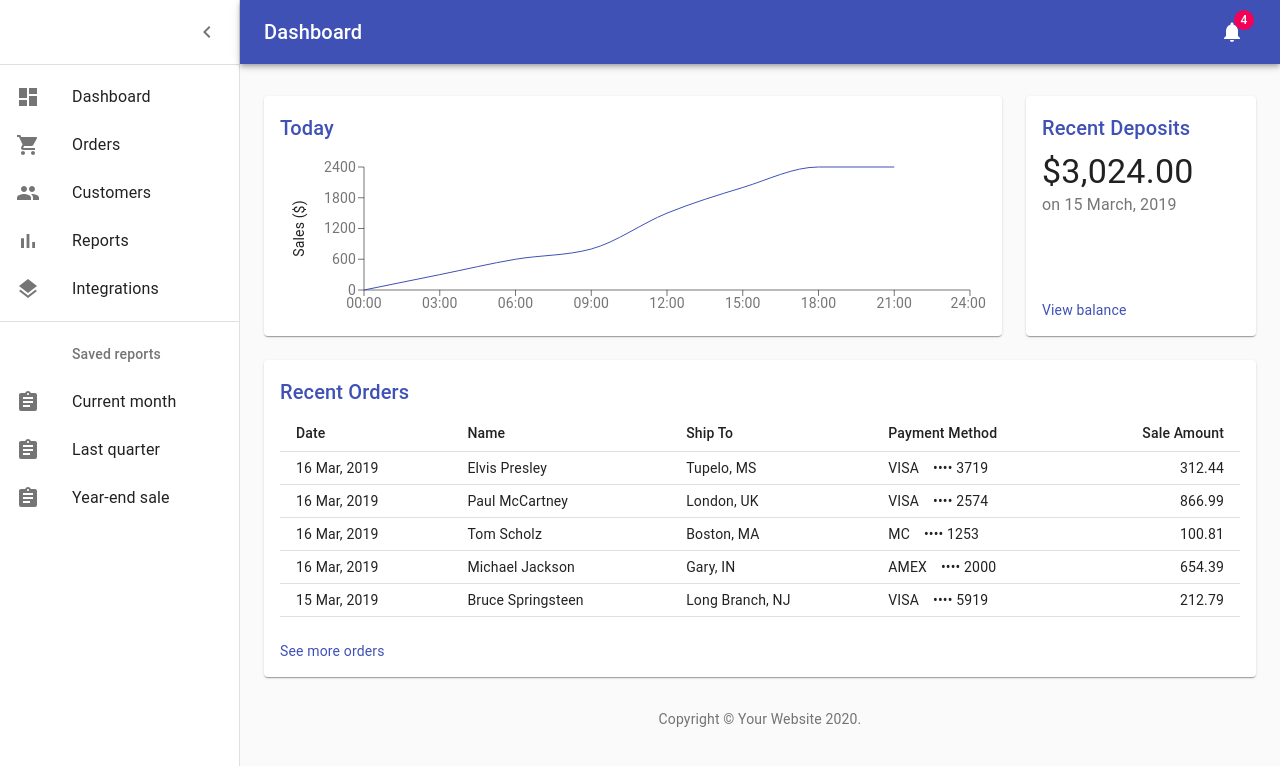
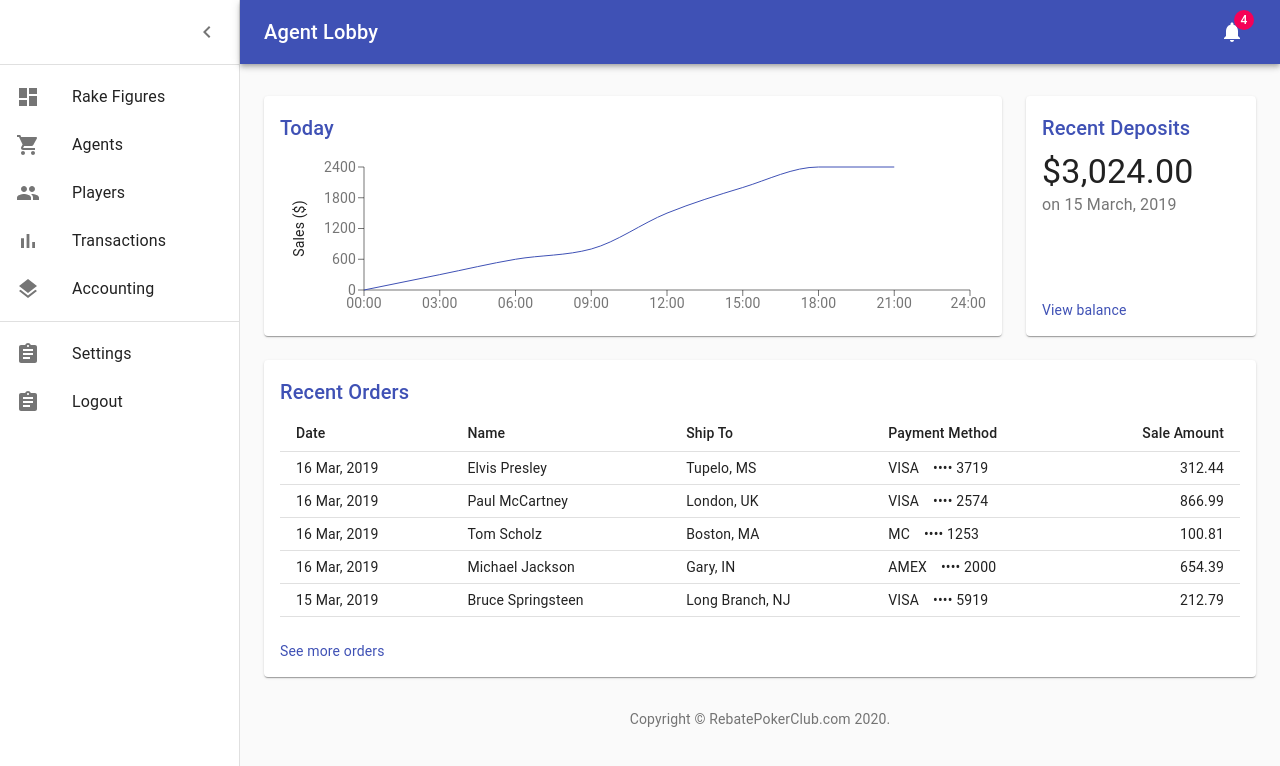
Before and after one commit to rebatepokerapp/agent-admin-v1, a React (Create React App) app: page / in a window 1280 px wide. Shown: the top 766 px of the page. Built offline with nearby package versions, Linux system fonts and the light colour scheme.

Commit message:
Changes in Title, Menu and Copyright

```diff
--- a/public/index.html
+++ b/public/index.html
@@ -7,7 +7,7 @@
     <meta name="theme-color" content="#000000" />
     <meta
       name="description"
-      content="Web site created using create-react-app"
+      content="RepabtePokerClub.com Agent LobBy"
     />
     <link rel="apple-touch-icon" href="%PUBLIC_URL%/logo192.png" />
     <!--
@@ -24,7 +24,7 @@
       work correctly both with client-side routing and a non-root public URL.
       Learn how to configure a non-root public URL by running `npm run build`.
     -->
-    <title>React App</title>
+    <title>Agent Lobby</title>
   </head>
   <body>
     <noscript>You need to enable JavaScript to run this app.</noscript>
--- a/src/Dashboard.js
+++ b/src/Dashboard.js
@@ -28,7 +28,7 @@ function Copyright() {
     <Typography variant="body2" color="textSecondary" align="center">
       {'Copyright © '}
       <Link color="inherit" href="https://material-ui.com/">
-        Your Website
+        RebatePokerClub.com
       </Link>{' '}
       {new Date().getFullYear()}
       {'.'}
@@ -143,7 +143,7 @@ export default function Dashboard() {
             <MenuIcon />
           </IconButton>
           <Typography component="h1" variant="h6" color="inherit" noWrap className={classes.title}>
-            Dashboard
+            Agent Lobby
           </Typography>
           <IconButton color="inherit">
             <Badge badgeContent={4} color="secondary">
--- a/src/listItems.js
+++ b/src/listItems.js
@@ -16,55 +16,48 @@ export const mainListItems = (
       <ListItemIcon>
         <DashboardIcon />
       </ListItemIcon>
-      <ListItemText primary="Dashboard" />
+      <ListItemText primary="Rake Figures" />
     </ListItem>
     <ListItem button>
       <ListItemIcon>
         <ShoppingCartIcon />
       </ListItemIcon>
-      <ListItemText primary="Orders" />
+      <ListItemText primary="Agents" />
     </ListItem>
     <ListItem button>
       <ListItemIcon>
         <PeopleIcon />
       </ListItemIcon>
-      <ListItemText primary="Customers" />
+      <ListItemText primary="Players" />
     </ListItem>
     <ListItem button>
       <ListItemIcon>
         <BarChartIcon />
       </ListItemIcon>
-      <ListItemText primary="Reports" />
+      <ListItemText primary="Transactions" />
     </ListItem>
     <ListItem button>
       <ListItemIcon>
         <LayersIcon />
       </ListItemIcon>
-      <ListItemText primary="Integrations" />
+      <ListItemText primary="Accounting" />
     </ListItem>
   </div>
 );
 
 export const secondaryListItems = (
   <div>
-    <ListSubheader inset>Saved reports</ListSubheader>
     <ListItem button>
       <ListItemIcon>
         <AssignmentIcon />
       </ListItemIcon>
-      <ListItemText primary="Current month" />
+      <ListItemText primary="Settings" />
     </ListItem>
     <ListItem button>
       <ListItemIcon>
         <AssignmentIcon />
       </ListItemIcon>
-      <ListItemText primary="Last quarter" />
-    </ListItem>
-    <ListItem button>
-      <ListItemIcon>
-        <AssignmentIcon />
-      </ListItemIcon>
-      <ListItemText primary="Year-end sale" />
+      <ListItemText primary="Logout" />
     </ListItem>
   </div>
 );
```
